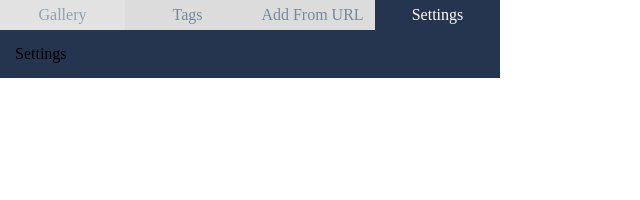
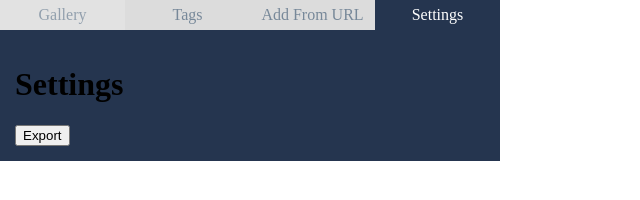
Before and after one commit to e-e/chrome-ext-gallery, a React app: page / in a window 1280 px wide. Both pictures are taken after a click on the element "Settings". Shown: the whole page, without its empty margins (0-640 px from the left). Built offline with nearby package versions, Linux system fonts and the light colour scheme; some packages are replaced by stand-ins of ours.

Commit message:
added json export

```diff
--- a/src/components/Settings.js
+++ b/src/components/Settings.js
@@ -1,9 +1,37 @@
 import React, { Component } from 'react';
+import { connect } from 'react-redux';
 
 class Settings extends Component {
+  constructor(props) {
+    super(props);
+    this.downloadData = this.downloadData.bind(this);
+  }
+  downloadData() {
+    const data = JSON.stringify(this.props.images, null, 4);
+
+    const vLink = document.createElement('a');
+    const vBlob = new Blob([data], { type: 'octet/stream' });
+    const vName = 'tameyo.json';
+    const vUrl = window.URL.createObjectURL(vBlob);
+    vLink.setAttribute('href', vUrl);
+    vLink.setAttribute('download', vName);
+    vLink.click();
+  }
   render() {
-    return <div>Settings</div>;
+    return (
+      <div>
+        <h1>Settings</h1>
+        <div>
+          <button onClick={this.downloadData}>Export</button>
+        </div>
+      </div>
+    );
   }
 }
 
-export default Settings;
+const mapStateToProps = state => {
+  return {
+    images: state.images.images
+  };
+};
+export default connect(mapStateToProps)(Settings);
```
Also changed, not shown: build/asset-manifest.json, build/index.html, build/service-worker.js, 4 other files.
